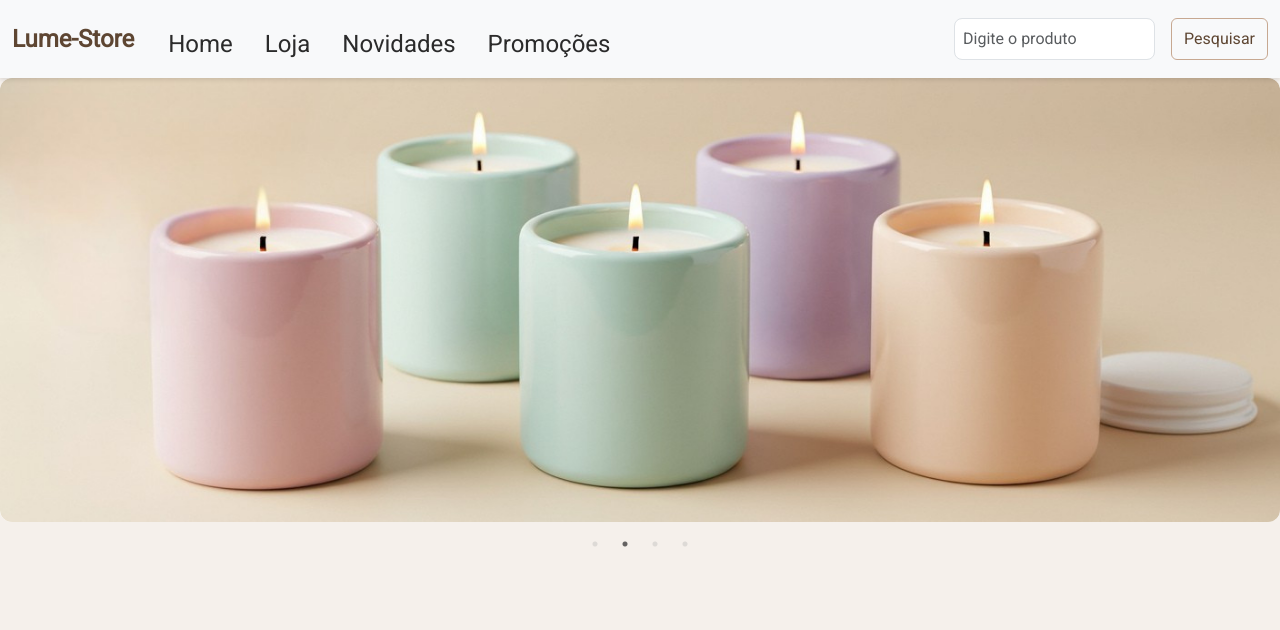
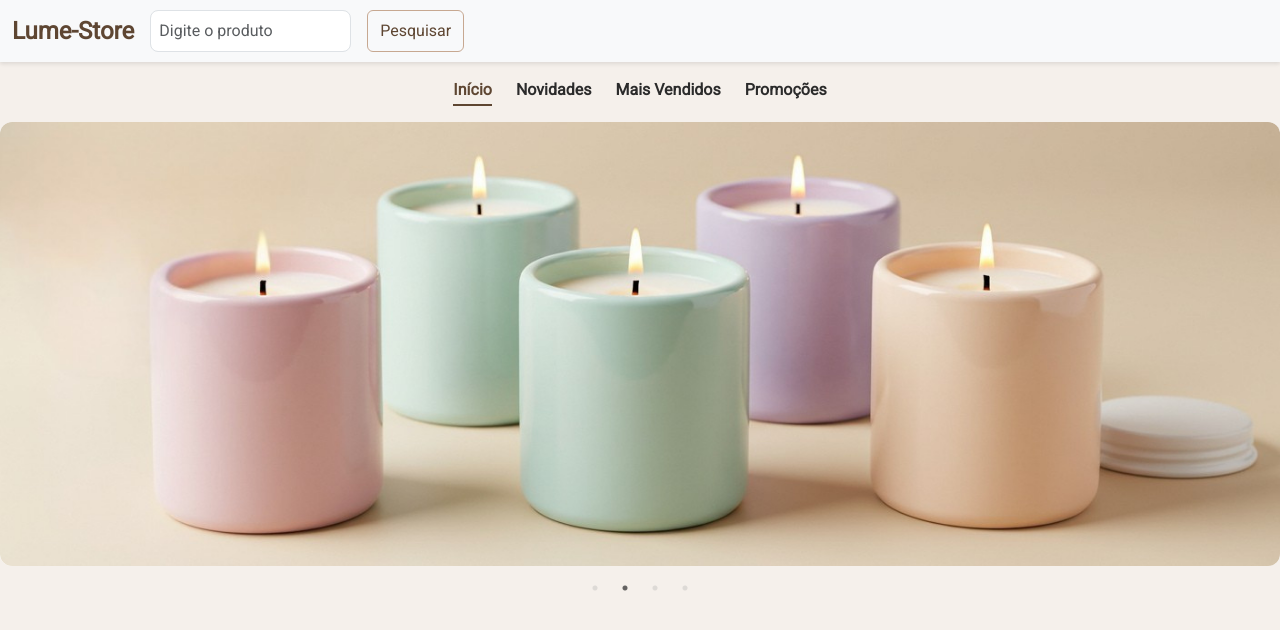
Before and after one commit to birajnior/Lume-Store, a React (Vite) app: page / in a window 1280 px wide. Shown: the top 630 px of the page. Built offline with nearby package versions, Linux system fonts and the light colour scheme.

Commit message:
Criando componente de categorias

```diff
--- a/src/App.jsx
+++ b/src/App.jsx
@@ -1,10 +1,12 @@
 import { BannerSlider } from "./components/BannerSlider/BannerSlider";
 import Header from "./components/Header/header";
+import { CategoriasBar } from "./components/Categorias/Categorias";
 
 function App() {
   return (
     <>
       <Header />
+      <CategoriasBar />
       <BannerSlider />
     </>
   );
--- /dev/null
+++ b/src/components/Categorias/Categorias.jsx
@@ -0,0 +1,21 @@
+import { useState } from "react";
+import { CategoriasWrapper, CategoriasLink } from "./Categorias.style";
+
+export const CategoriasBar = () => {
+  const [categoriaAtiva, setCategoriaAtiva] = useState("Início");
+  const categorias = ["Início", "Novidades", "Mais Vendidos", "Promoções"];
+  return (
+    <CategoriasWrapper>
+      {categorias.map((categoria) => (
+        <CategoriasLink
+          key={categoria}
+          href="#"
+          onClick={() => setCategoriaAtiva(categoria)}
+          className={categoriaAtiva === categoria ? "active" : ""}
+        >
+            {categoria}
+        </CategoriasLink>
+      ))}
+    </CategoriasWrapper>
+  );
+};
--- /dev/null
+++ b/src/components/Categorias/Categorias.style.js
@@ -0,0 +1,41 @@
+import styled from "styled-components";
+
+export const CategoriasWrapper = styled.nav`
+  background: ${({ theme }) => theme.colors.background};
+  padding: ${({ theme }) => theme.spacing.md} ${({ theme }) => theme.spacing.xl};
+  display: flex;
+  justify-content: center;
+  gap: ${({ theme }) => theme.spacing.lg};
+  flex-wrap: wrap;
+
+  @media (max-width: 768px) {
+    justify-content: flex-start;
+    padding-left: ${({ theme }) => theme.spacing.md};
+  }
+`;
+
+export const CategoriasLink = styled.a`
+  font-weight: 600;
+  font-size: ${({ theme }) => theme.spacing.md};
+  color: ${({ theme }) => theme.colors.text};
+  text-decoration: none;
+  padding-bottom: 4px;
+  position: relative;
+  transition: color 0.3s ease, border-bottom 0.3s ease;
+
+  &:hover,
+  &.active {
+    color: ${({ theme }) => theme.colors.primary};
+
+    &::after {
+      content: "";
+      position: absolute;
+      left: 0;
+      bottom: 0;
+      width: 100%;
+      height: 2px;
+      background: ${({ theme }) => theme.colors.primary};
+      transition: width 0.3s ease;
+    }
+  }
+`;
--- a/src/components/Header/header.jsx
+++ b/src/components/Header/header.jsx
@@ -28,7 +28,7 @@ function Header() {
           id="navbarSupportedContent"
           style={{ height: "100%" }}
         >
-          <NavLinkWrapper className="navbar-nav me-auto mb-2 mb-lg-0">
+          {/* <NavLinkWrapper className="navbar-nav me-auto mb-2 mb-lg-0">
             <li className="nav-item">
               <a className="nav-link active" aria-current="page" href="#">
                 Home
@@ -49,7 +49,7 @@ function Header() {
                 Promoções
               </a>
             </li>
-          </NavLinkWrapper>
+          </NavLinkWrapper> */}
           <SearchForm className="d-flex" role="search">
             <input
               className="form-control me-2"
```
